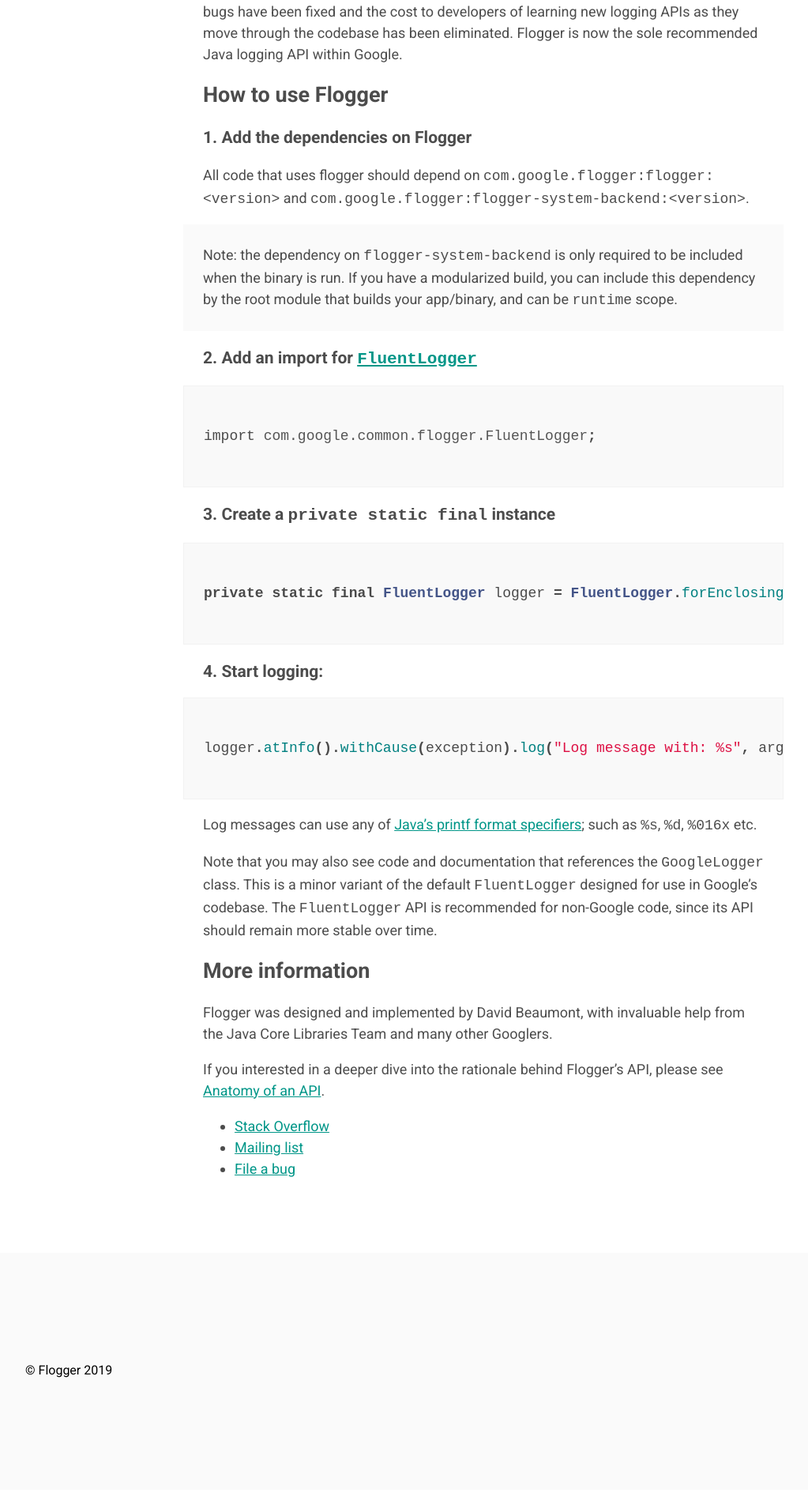
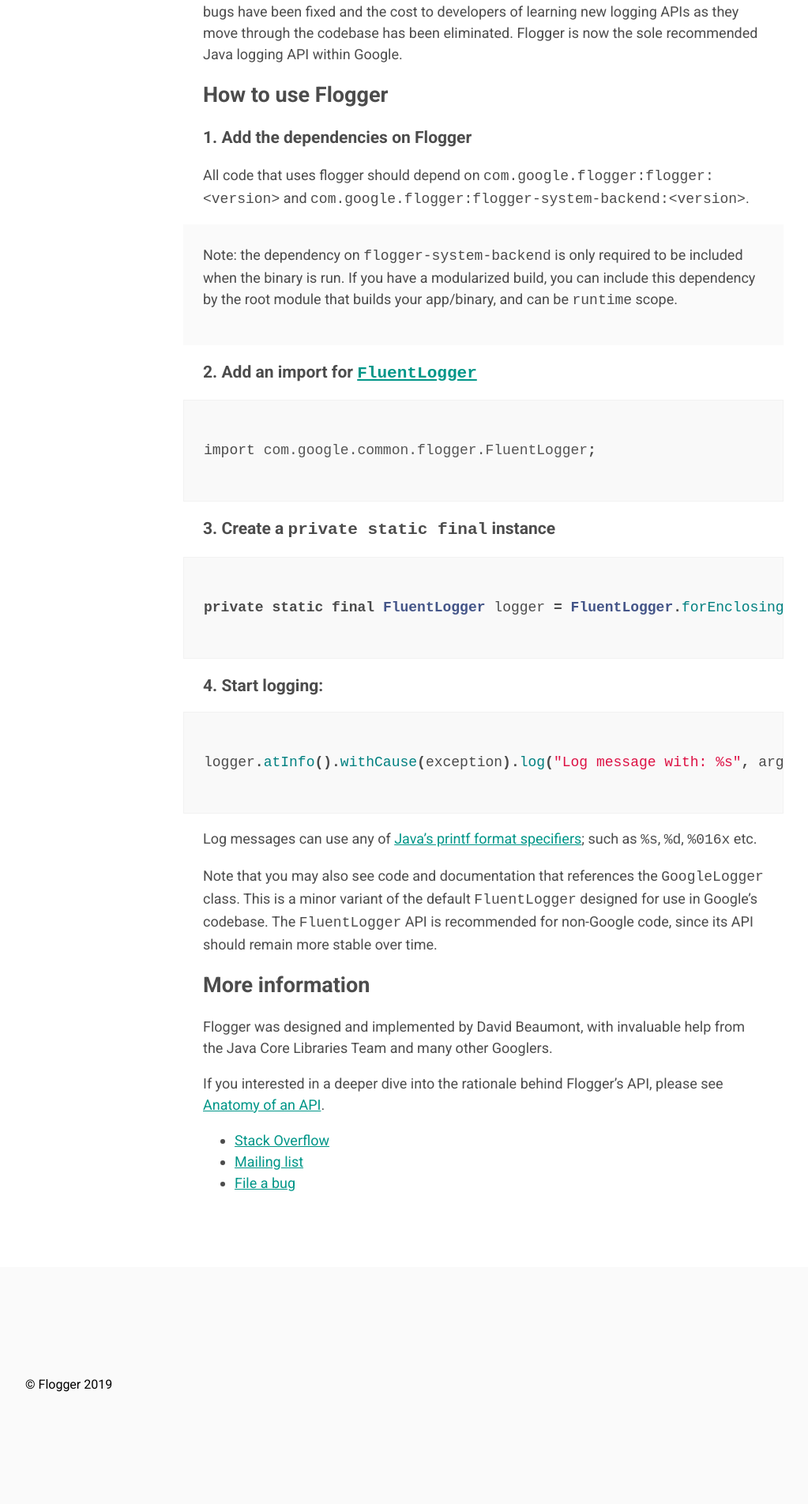
Before and after one commit to google/flogger, a Jekyll site: the page built from docs/index.md, in a window 1280 px wide. Shown: the part 1765-3669 px from the top of the page at 79% size, without its empty margins (28-1051 px from the left). Built offline with Jekyll 4.4.1, drawn with Linux system fonts in a browser that asks for light colours.

Commit message:
Fix doc annoyances:
- Add space between paragraphs inside a list item.
- Avoid highlighting "…" as an "errors" in code.

-------------
Created by MOE: https://github.com/google/moe
MOE_MIGRATED_REVID=269839242

```diff
--- a/docs/_sass/components/_article.scss
+++ b/docs/_sass/components/_article.scss
@@ -37,6 +37,16 @@
     color: rgba($c__black, .7);
   }
 
+  /*
+   * The stylesheet sets a default margin of 0 on everything. Then it overrides
+   * it above -- but only for direct children of the main article div. To
+   * restore the margin for paragraphs nested inside other elements (like
+   * lists), we need another rule.
+   */
+  * p {
+    margin-bottom: 1.8rem;
+  }
+
   a:not(.c-btn) {
     text-decoration: underline;
   }
```
